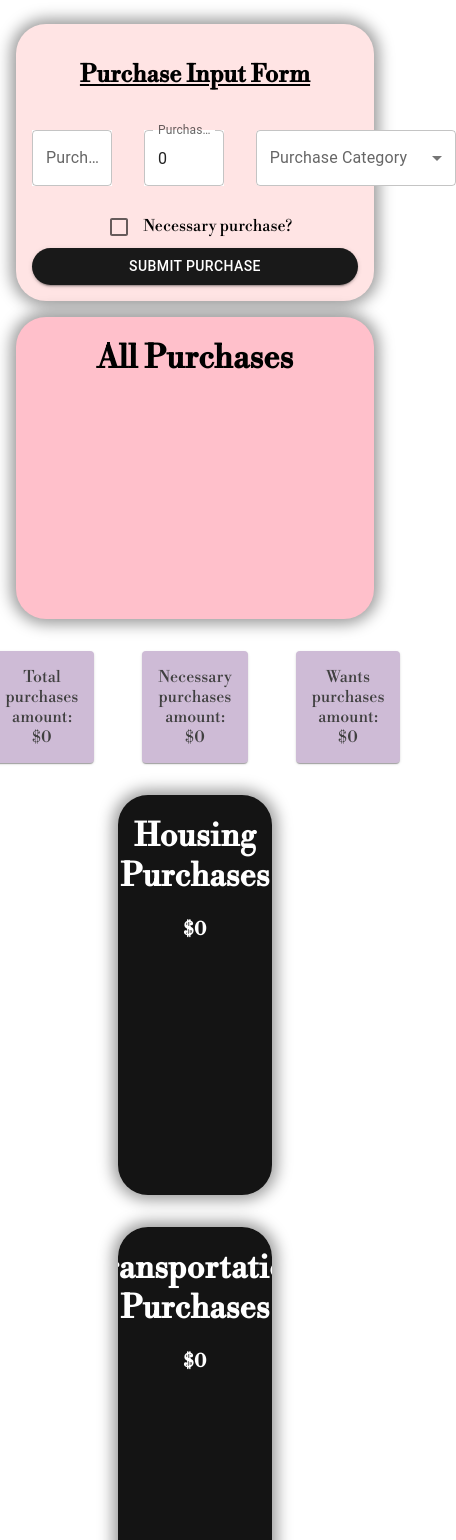
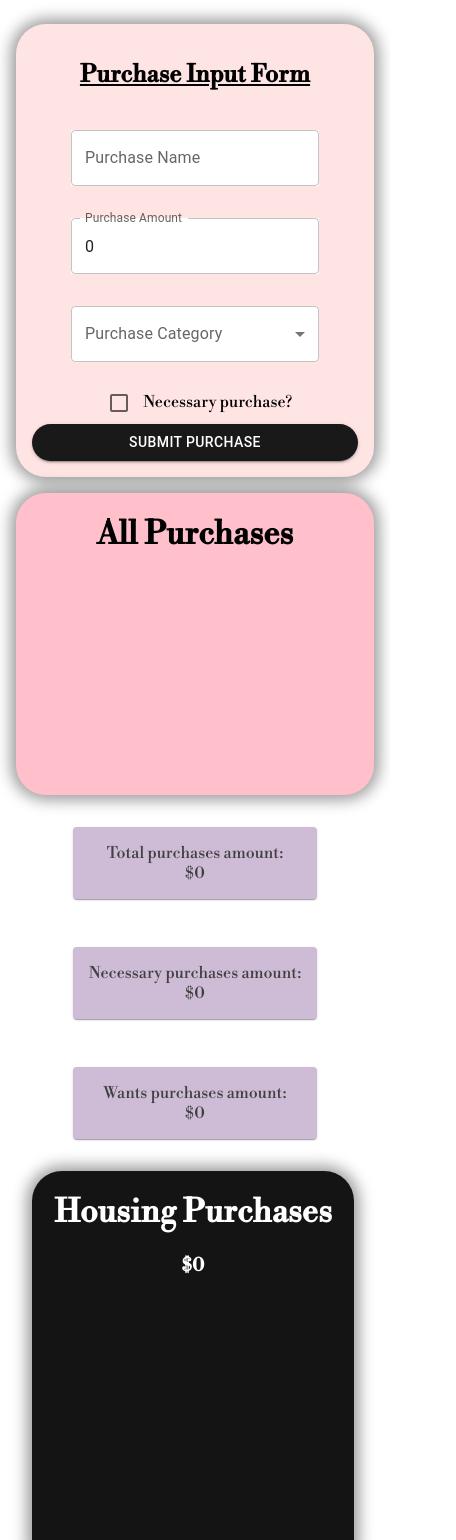
Before and after one commit to melxincognito/where-did-my-money-go-typescript, a React (Create React App) app: page / in a window 390 px wide. Shown: the part 140-1680 px from the top of the page, 456 px wide, since content can reach past the window. Built offline with nearby package versions, Linux system fonts and the light colour scheme.

Commit message:
made responsive

```diff
--- a/src/App.tsx
+++ b/src/App.tsx
@@ -8,6 +8,7 @@ import {
   InputLabel,
   MenuItem,
   FormControl,
+  Box,
 } from "@mui/material";
 import { PurchaseTile } from "./components/PurchaseTile";
 import { Navigation } from "./components/Navigation";
@@ -326,11 +327,11 @@ const App: FC = () => {
           }}
         >
           <h2 style={{ textDecoration: "underline" }}> Purchase Input Form</h2>
-          <div
-            style={{
-              display: "flex",
+          <Box
+            sx={{
+              display: { xs: "grid", md: "flex" },
               gap: "2rem",
-              width: "130%",
+              width: { xs: "100%", md: "130%" },
             }}
           >
             <TextField
@@ -361,7 +362,7 @@ const App: FC = () => {
                 ))}
               </Select>
             </FormControl>
-          </div>
+          </Box>
 
           <div>
             <Checkbox
@@ -414,13 +415,12 @@ const App: FC = () => {
           ))}
         </div>
       </div>
-      <div
-        style={{
-          display: "flex",
+      <Box
+        sx={{
+          display: { xs: "grid", md: "flex" },
           gap: "3rem",
           justifyContent: "center",
           alignContent: "center",
-
           marginTop: "2rem",
         }}
       >
@@ -433,13 +433,10 @@ const App: FC = () => {
         <Paper sx={styles.paper}>
           Wants purchases amount: <div>${wantsPurchasesAmount} </div>
         </Paper>
-      </div>
+      </Box>
 
-      <div
-        id="purchase categories list"
-        style={styles.purchaseCategoryContainer}
-      >
-        <div style={styles.purchaseCategoryTile}>
+      <Box id="purchase categories list" sx={styles.purchaseCategoryContainer}>
+        <Box sx={styles.purchaseCategoryTile}>
           <div style={{ color: "white" }}>
             <h1>Housing Purchases</h1>
             <h3>${housingPurchasesTotal}</h3>
@@ -463,8 +460,8 @@ const App: FC = () => {
               }
             />
           ))}
-        </div>
-        <div style={styles.purchaseCategoryTile}>
+        </Box>
+        <Box sx={styles.purchaseCategoryTile}>
           <div style={{ color: "white" }}>
             <h1>Transportation Purchases</h1>
             <h3>${transportationPurchasesTotal}</h3>
@@ -488,8 +485,8 @@ const App: FC = () => {
               }
             />
           ))}
-        </div>
-        <div style={styles.purchaseCategoryTile}>
+        </Box>
+        <Box sx={styles.purchaseCategoryTile}>
           <div style={{ color: "white" }}>
             <h1>Medical Purchases</h1>
             <h3>${medicalPurchasesTotal} </h3>
@@ -513,8 +510,8 @@ const App: FC = () => {
               }
             />
           ))}
-        </div>
-        <div style={styles.purchaseCategoryTile}>
+        </Box>
+        <Box sx={styles.purchaseCategoryTile}>
           <div style={{ color: "white" }}>
             <h1>Food Purchases</h1>
             <h3> ${foodPurchasesTotal}</h3>
@@ -538,8 +535,8 @@ const App: FC = () => {
               }
             />
           ))}
-        </div>
-        <div style={styles.purchaseCategoryTile}>
+        </Box>
+        <Box sx={styles.purchaseCategoryTile}>
           <div style={{ color: "white" }}>
             <h1>Entertainment Purchases</h1>
             <h3>${entertainmentPurchasesTotal} </h3>
@@ -563,8 +560,8 @@ const App: FC = () => {
               }
             />
           ))}
-        </div>
-        <div style={styles.purchaseCategoryTile}>
+        </Box>
+        <Box sx={styles.purchaseCategoryTile}>
           <div style={{ color: "white" }}>
             <h1>Pets Purchases</h1>
             <h3>${petsPurchasesTotal} </h3>
@@ -588,8 +585,8 @@ const App: FC = () => {
               }
             />
           ))}
-        </div>
-        <div style={styles.purchaseCategoryTile}>
+        </Box>
+        <Box sx={styles.purchaseCategoryTile}>
           <div style={{ color: "white" }}>
             <h1>Other Purchases</h1>
             <h3> ${otherPurchasesTotal} </h3>
@@ -613,21 +610,22 @@ const App: FC = () => {
               }
             />
           ))}
-        </div>
-      </div>
+        </Box>
+      </Box>
     </div>
   );
 };
 
 const styles = {
   purchaseCategoryContainer: {
-    display: "flex",
+    display: { xs: "grid", md: "flex" },
     margin: "1rem",
     flexWrap: "wrap",
     justifyContent: "center",
   },
+
   purchaseCategoryTile: {
-    width: "43%",
+    width: { xs: "90%", md: "43%" },
     height: "400px",
     backgroundColor: "#141414",
     display: "grid",
```
